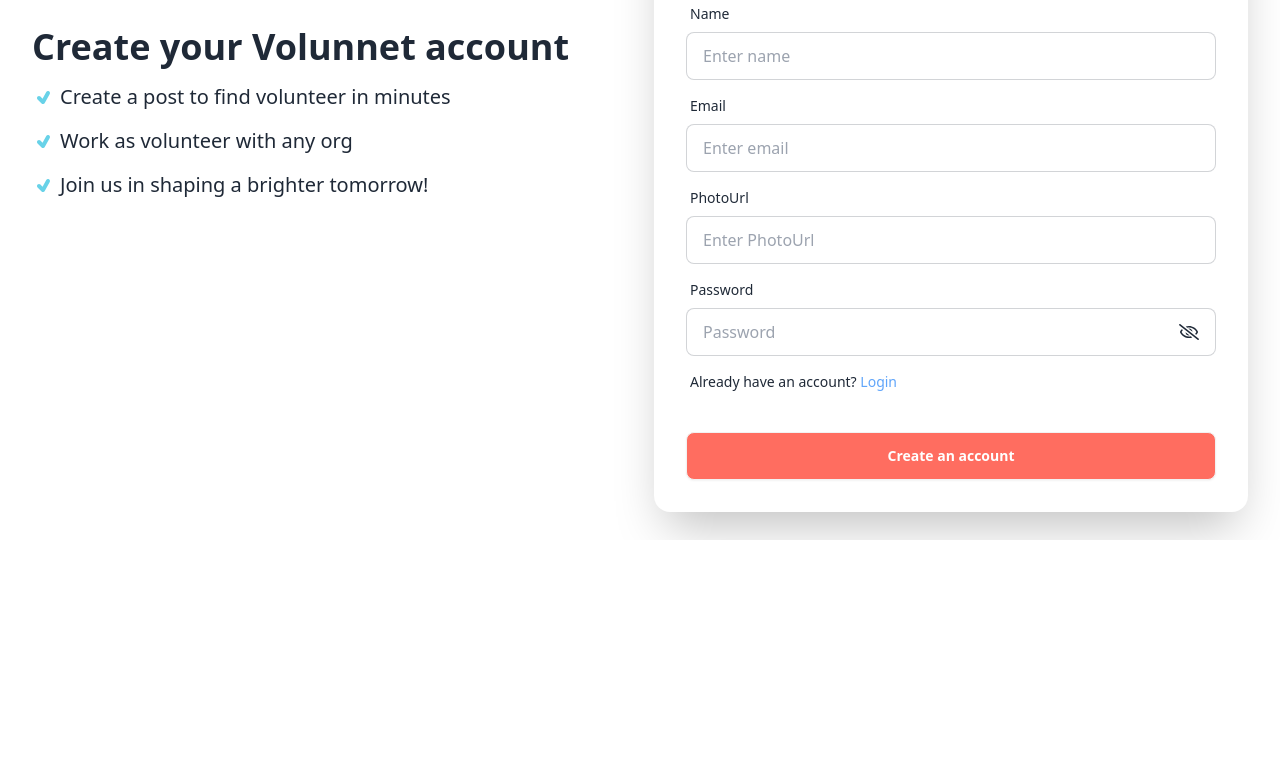
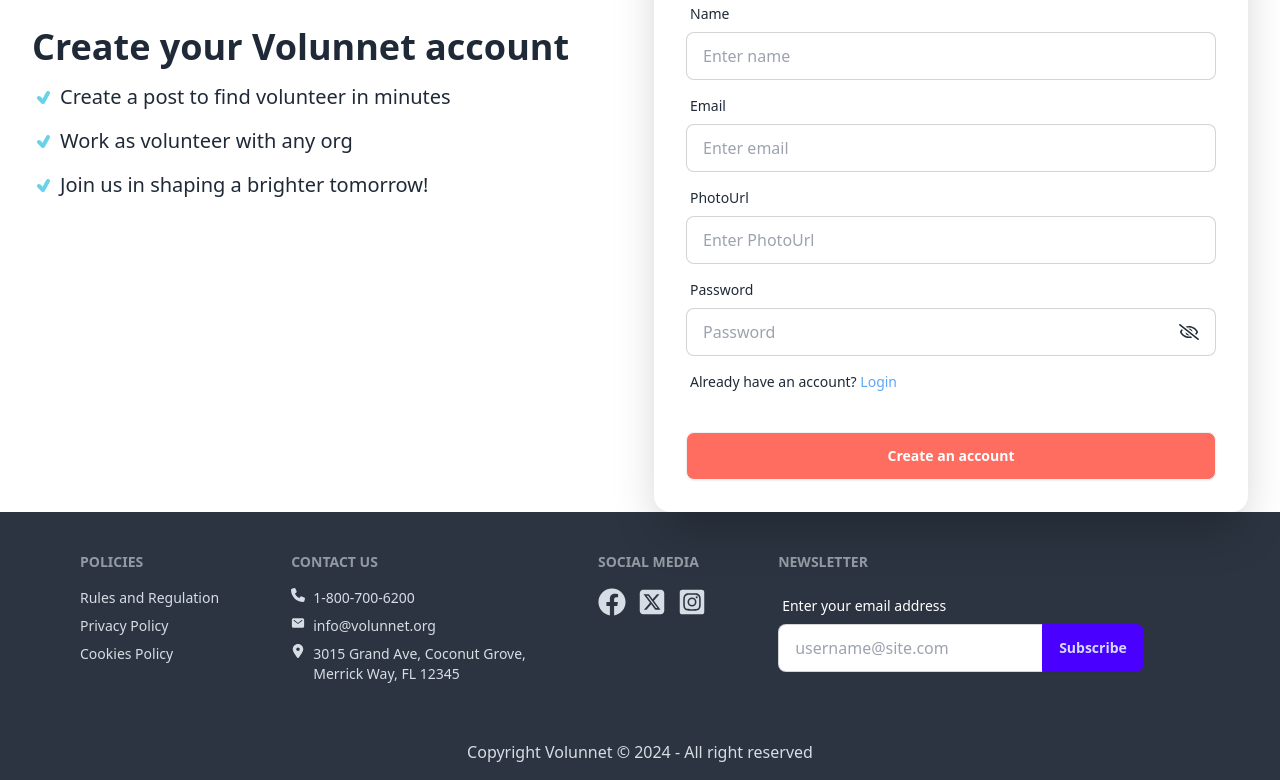
Before and after one commit to Fahim-Prodhan/volunteer-management-client, a React (Vite) app: page /register in a window 1280 px wide. Shown: the part 260-1040 px from the top of the page. Before the commit the page ends 800 px from the top, so only its background shows below. Built offline with nearby package versions, Linux system fonts and the light colour scheme; no server answers.

Commit message:
Footer Add

```diff
--- a/src/components/footer/Footer.jsx
+++ b/src/components/footer/Footer.jsx
@@ -11,16 +11,16 @@
     <div>
       <footer className=" lg:px-20 footer p-10 bg-neutral text-neutral-content">
         <nav>
-          <h6 className="footer-title">Category</h6>
-          <a className="link link-hover">Landscape Painting</a>
-          <a className="link link-hover">Portrait Drawing</a>
-          <a className="link link-hover">Watercolour Painting</a>
-          <a className="link link-hover">Oil Painting</a>
+          <h6 className="footer-title">Policies</h6>
+          <a className="link link-hover">Rules and Regulation</a>
+          <a className="link link-hover">Privacy Policy</a>
+          <a className="link link-hover">Cookies Policy</a>
+
         </nav>
         <nav>
           <h6 className="footer-title">Contact Us</h6>
           <a className="link link-hover flex gap-2"><span><FaPhone /></span> 1-800-700-6200</a>
-          <a className="link link-hover flex gap-2"><span><IoMail /></span>info@craftopia.org</a>
+          <a className="link link-hover flex gap-2"><span><IoMail /></span>info@volunnet.org</a>
           <a className="link link-hover flex gap-2"><span><FaLocationDot /></span>3015 Grand Ave, Coconut
             Grove, <br />Merrick Way, FL 12345 </a>
         </nav>
@@ -43,7 +43,7 @@
         </form>
       </footer>
       <footer className="p-4 bg-neutral text-neutral-content">
-        <p className="text-center">Copyright CraftoPia © 2024 - All right reserved</p>
+        <p className="text-center">Copyright Volunnet © 2024 - All right reserved</p>
       </footer>
     </div>
   );
--- a/src/components/navbar/Navbar.jsx
+++ b/src/components/navbar/Navbar.jsx
@@ -179,7 +179,8 @@
           </button>
           <ul className="font-semibold space-y-3 mt-6 ">{links}</ul>
 
-          <div className={`md:hidden flex gap-4 mt-6`}>
+          {
+            !user && <div className={`md:hidden flex gap-4 mt-6`}>
               <Link onClick={handleHamburger} to="/login">
                 <button
                   type="button"
@@ -188,19 +189,15 @@
                   Login
                 </button>
               </Link>
-            <Link onClick={handleHamburger} to="/register">
-              <button
-                type="button"
-                className="text-[#111] bg-[#FDDE55] hover:bg-[#FDDE55] px-2 py-1 rounded-lg font-semibold"
-              >
-                Register
-              </button>
-            </Link>
+
             </div>
-          <div className={`md:hidden flex gap-4 mt-6`}>
+          }
+          {
+            user && <div className={`md:hidden flex gap-4 mt-6`}>
               <Link
                 onClick={() => {
                   handleHamburger();
+                  handleLogout()
                 }}
                 to="/login"
               >
@@ -212,6 +209,7 @@
                 </button>
               </Link>
             </div>
+          }
         </div>
       </nav>
       <Tooltip id="my-tooltip" />
--- a/src/layouts/root/Root.jsx
+++ b/src/layouts/root/Root.jsx
@@ -1,6 +1,7 @@
 import React from 'react';
 import Navbar from '../../components/navbar/Navbar';
 import { Outlet } from 'react-router-dom';
+import Footer from '../../components/footer/Footer';
 
 const Root = () => {
     return (
@@ -9,6 +10,7 @@
             <div >
                 <Outlet></Outlet>
             </div>
+            <Footer></Footer>
         </div>
     );
 };
```
Lines whose indentation alone changed are shown as unchanged.
